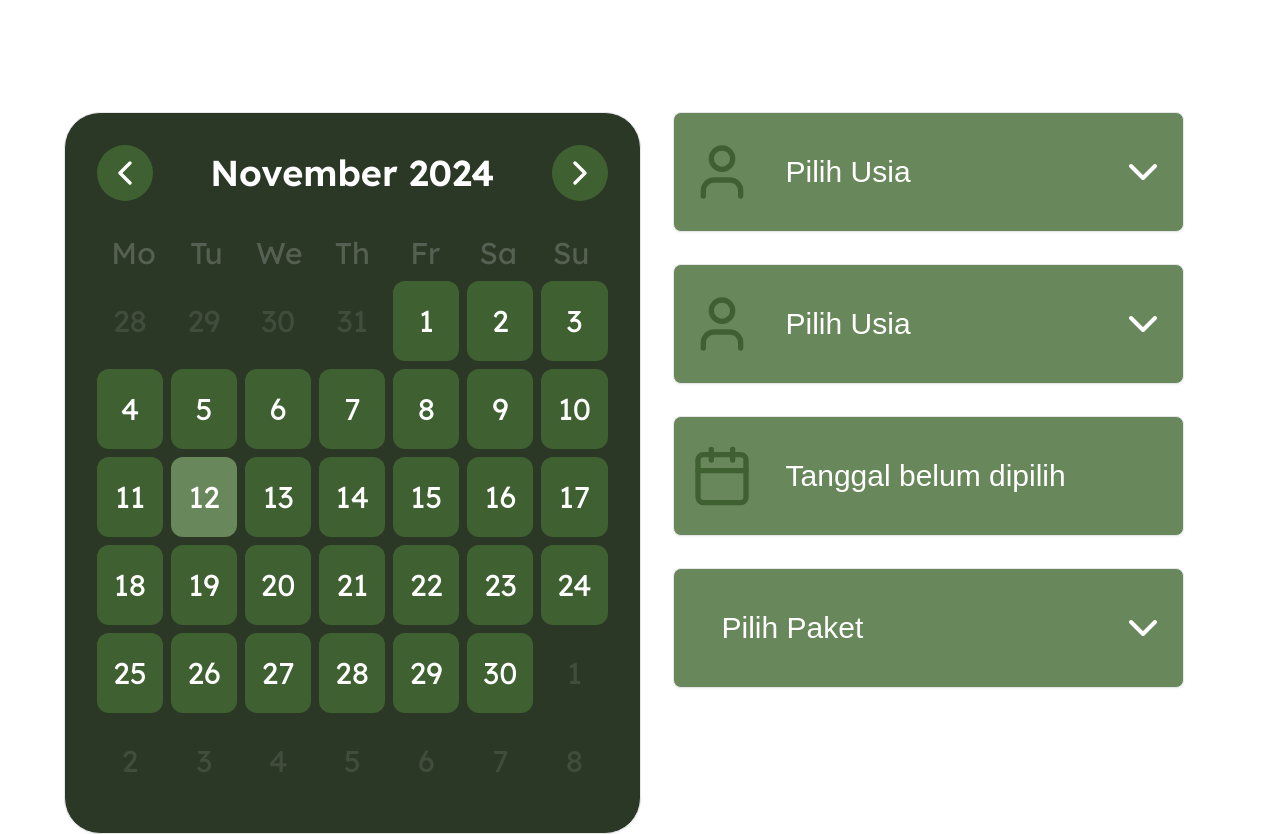
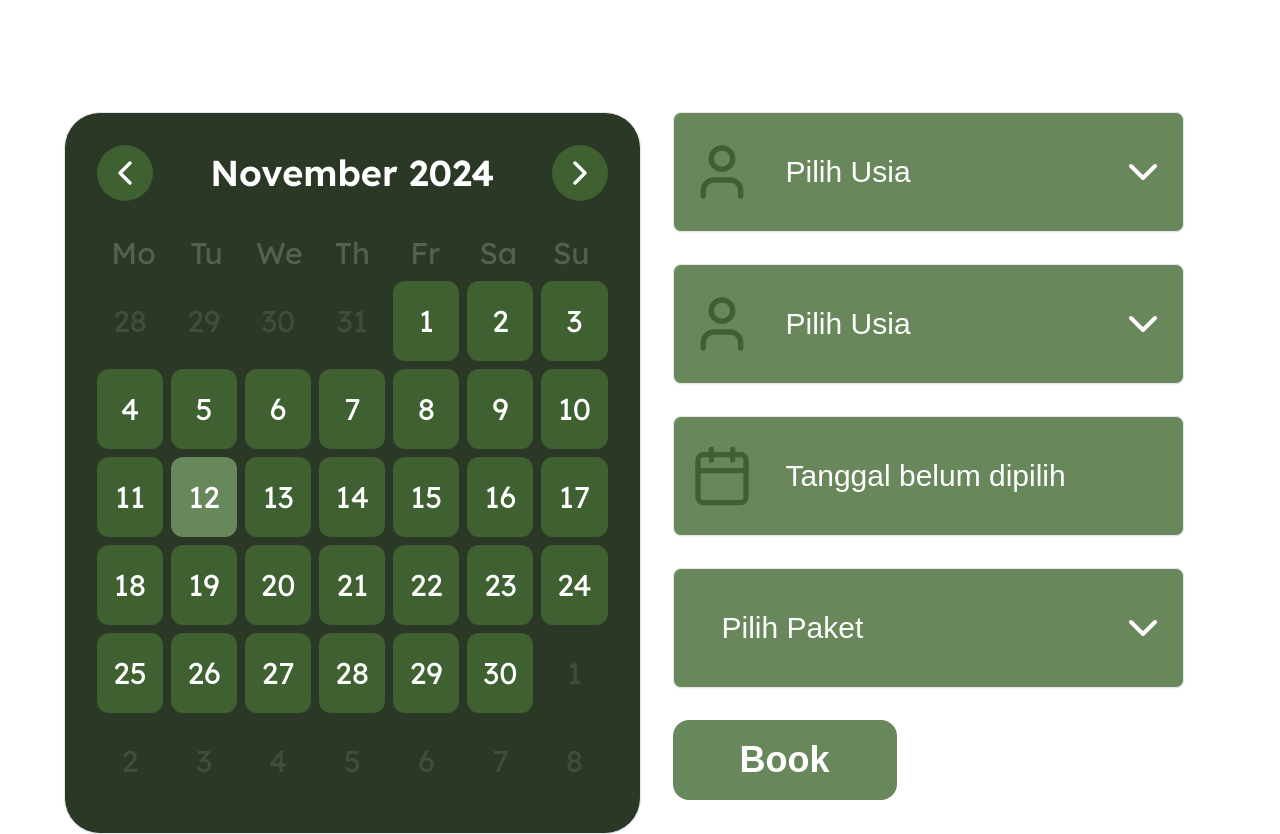
Before and after one commit to kimnzh/go-client, a Next.js app: page /book-a-tour/pilih-paket in a window 1280 px wide. Built offline with nearby package versions, Linux system fonts and the light colour scheme.

Commit message:
Adjustments

```diff
--- a/components/BookATour/index.tsx
+++ b/components/BookATour/index.tsx
@@ -57,9 +57,11 @@ const BookATour = () => {
           </div>
         ))}
       </div>
-      <button className="mt-48 rounded-[16px] flex w-56 h-20 bg-[#68875B]">
-        <h1 className="m-auto text-4xl text-white font-semibold">Book</h1>
-      </button>
+      <a href="book-a-tour/pilih-paket">
+        <button className="mt-48 rounded-[16px] flex w-56 h-20 bg-[#68875B]">
+          <h1 className="m-auto text-4xl text-white font-semibold">Book</h1>
+        </button>
+      </a>
     </main>
   );
 };
--- a/components/PaketPage/index.tsx
+++ b/components/PaketPage/index.tsx
@@ -48,6 +48,9 @@ const PaketPage = () => {
             options={optionPaket}
             symbol={false}
           />
+          <button className="rounded-[16px] flex w-56 h-20 bg-[#68875B]">
+            <h1 className="m-auto text-4xl text-white font-semibold">Book</h1>
+          </button>
         </div>
       </div>
     </main>
```
